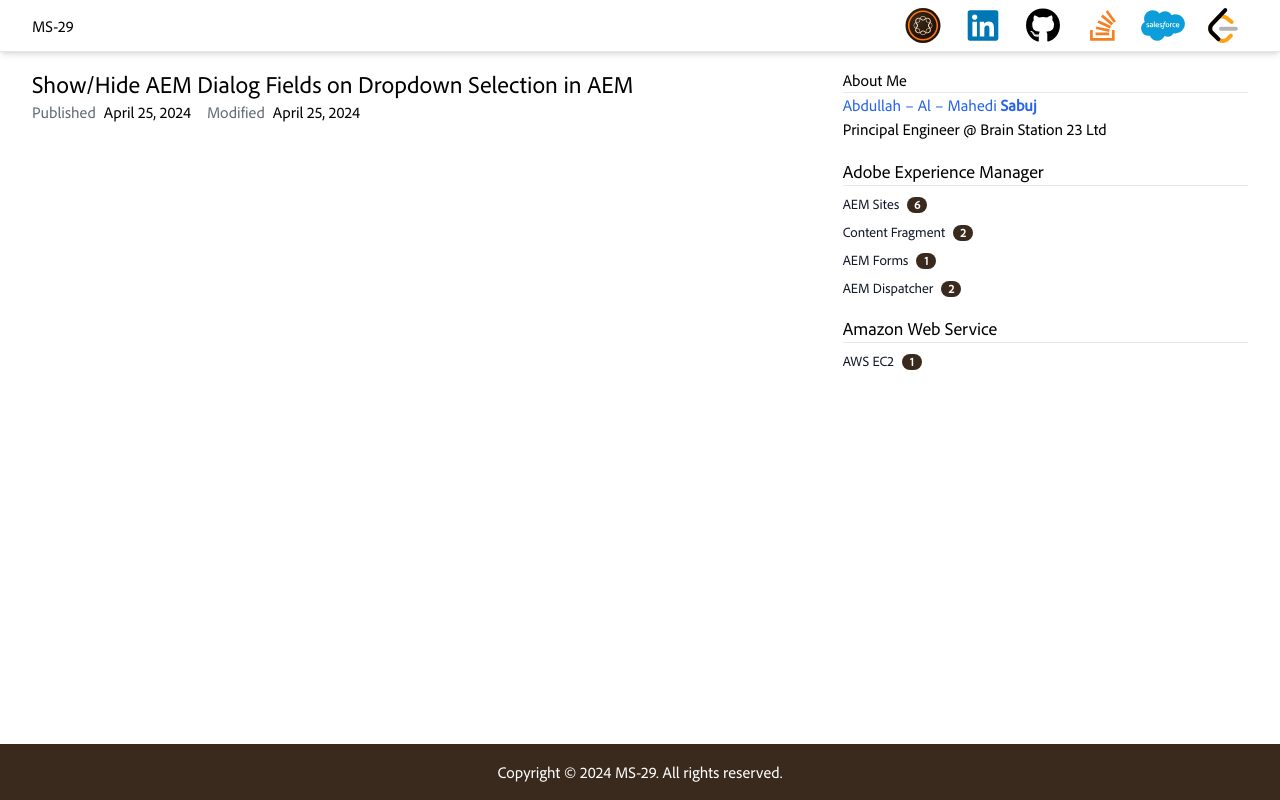
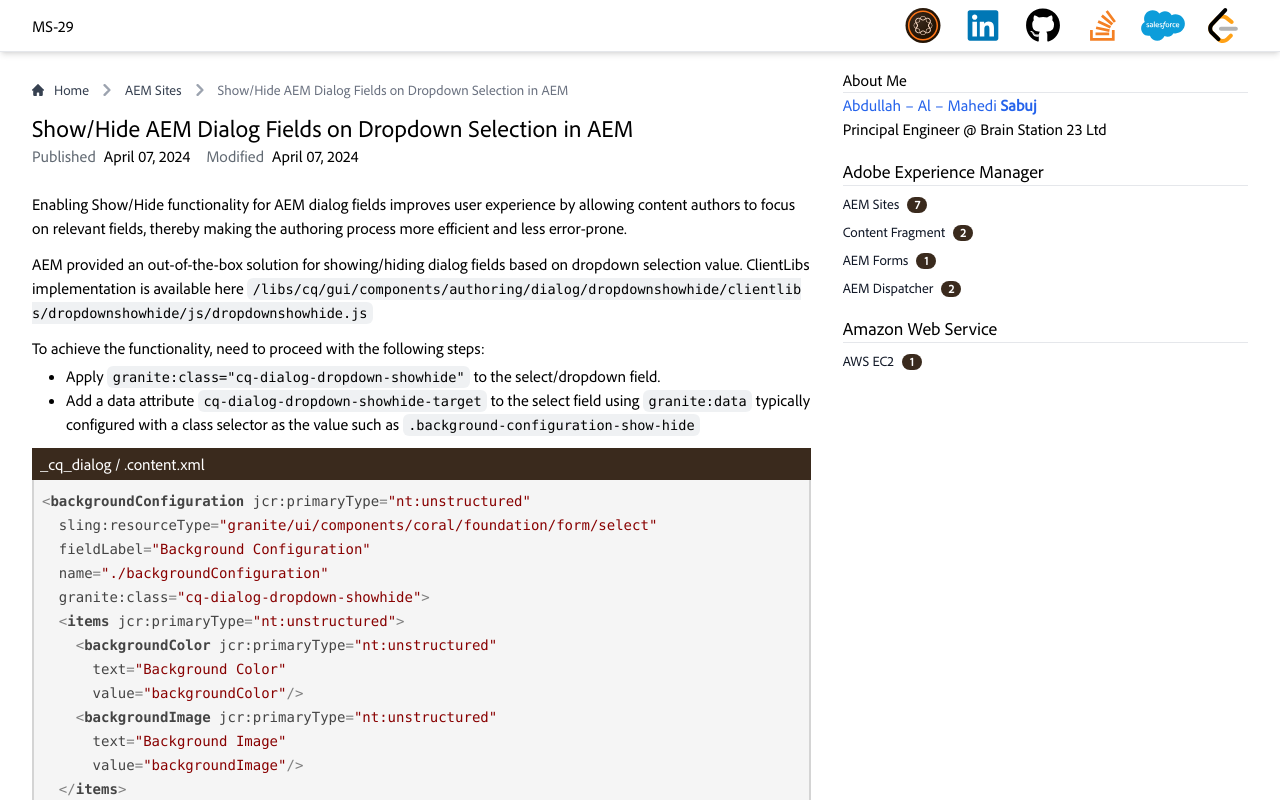
Before and after one commit to MahediSabuj/ms-29.com, a Next.js app: page /aem/sites/show-hide-aem-dialog-fields-on-dropdown-selection in a window 1280 px wide. Shown: the top 800 px of the page. Built offline with nearby package versions, Linux system fonts and the light colour scheme.

Commit message:
show/hide dialog fields

```diff
--- a/src/app/aem/content-fragment/content-fragments-vs-experience-fragments/page.tsx
+++ b/src/app/aem/content-fragment/content-fragments-vs-experience-fragments/page.tsx
@@ -51,7 +51,6 @@
           </div>
         </div>
       </article>
-
     </div>
   );
 }
--- a/src/app/aem/sites/show-hide-aem-dialog-fields-on-dropdown-selection/page.tsx
+++ b/src/app/aem/sites/show-hide-aem-dialog-fields-on-dropdown-selection/page.tsx
@@ -1,14 +1,84 @@
+import { Metadata } from "next";
+
+import { IBreadCrumb } from "@/types/breadcrumb";
+import BreadCrumb from "@/components/breadcrumb/breadcrumb";
 import Article from "@/components/article/article";
+import Highlight from "@/components/highlight/highlight";
 import { SHOW_HIDE_DIALOG_FIELDS_ON_DROPDOWN_SELECTION as ARTICLE } from "@/lib/data/article/aem/sites";
+
+export const metadata: Metadata = {
+  title: ARTICLE.title,
+  description: ARTICLE.description,
+  alternates: {
+    canonical: ARTICLE.url
+  }
+};
+
+const show_hide_dialog =
+`<backgroundConfiguration jcr:primaryType="nt:unstructured"
+  sling:resourceType="granite/ui/components/coral/foundation/form/select"
+  fieldLabel="Background Configuration"
+  name="./backgroundConfiguration"
+  granite:class="cq-dialog-dropdown-showhide">
+  <items jcr:primaryType="nt:unstructured">
+    <backgroundColor jcr:primaryType="nt:unstructured"
+      text="Background Color"
+      value="backgroundColor"/>
+    <backgroundImage jcr:primaryType="nt:unstructured"
+      text="Background Image"
+      value="backgroundImage"/>
+  </items>
+  <granite:data jcr:primaryType="nt:unstructured"
+    cq-dialog-dropdown-showhide-target=".background-configuration-show-hide"/>
+</backgroundConfiguration>
+<backgroundColorContainer jcr:primaryType="nt:unstructured"
+  sling:resourceType="granite/ui/components/coral/foundation/container"
+  granite:class="hide background-configuration-show-hide">
+  <items jcr:primaryType="nt:unstructured">
+    <colorCode jcr:primaryType="nt:unstructured"
+      sling:resourceType="granite/ui/components/coral/foundation/form/textfield"
+      fieldLabel="Color Code"
+      name="./colorCode"/>
+  </items>
+  <granite:data jcr:primaryType="nt:unstructured"
+    showhidetargetvalue="backgroundColor"/>
+</backgroundColorContainer>`;
+
+const breadcrumbs : IBreadCrumb = {
+  items: [{
+    title: "AEM Sites",
+    url: "/aem/sites"
+  }],
+  current: ARTICLE.title
+}
 
 export default function ShowHideDialogFields() {
   return (
     <div>
+      <BreadCrumb {...breadcrumbs}/>
       <article itemScope itemType="https://schema.org/Article">
         <Article
           title={ARTICLE.title}
           publishDate={ARTICLE.publishDate}
           modifiedDate={ARTICLE.modifiedDate}/>
+        <div>
+          <section className="pt-6 pb-3">
+            Enabling Show/Hide functionality for AEM dialog fields improves user experience by allowing content authors to
+            focus on relevant fields, thereby making the authoring process more efficient and less error-prone.
+          </section>
+          <section className="pb-3">
+            AEM provided an out-of-the-box solution for showing/hiding dialog fields based on dropdown selection value.
+            ClientLibs implementation is available here <code className="code-inline break-all">/libs/cq/gui/components/authoring/dialog/dropdownshowhide/clientlibs/dropdownshowhide/js/dropdownshowhide.js</code>
+          </section>
+          <section className="pb-2">
+            To achieve the functionality, need to proceed with the following steps:
+            <ul className="list-disc ml-6 pt-1 pl-2.5">
+              <li>Apply <code className="code-inline">granite:class=&quot;cq-dialog-dropdown-showhide&quot;</code> to the select/dropdown field.</li>
+              <li>Add a data attribute <code className="code-inline">cq-dialog-dropdown-showhide-target</code> to the select field using <code className="code-inline">granite:data</code> typically configured with a class selector as the value such as <code className="code-inline">.background-configuration-show-hide</code></li>
+            </ul>
+          </section>
+          <Highlight code={show_hide_dialog} language="xml" path="_cq_dialog / .content.xml"/>
+        </div>
       </article>
     </div>
   );
--- a/src/components/breadcrumb/breadcrumb.tsx
+++ b/src/components/breadcrumb/breadcrumb.tsx
@@ -19,7 +19,7 @@
             <li key={index}>
               <div className="flex items-center">
                 <svg className="block w-3 h-3 mx-1 text-gray-400 " aria-hidden="true" xmlns="http://www.w3.org/2000/svg" fill="none" viewBox="0 0 6 10">
-                  <path stroke="currentColor" stroke-linecap="round" stroke-linejoin="round" stroke-width="2" d="m1 9 4-4-4-4"/>
+                  <path stroke="currentColor" strokeLinecap="round" strokeLinejoin="round" strokeWidth="2" d="m1 9 4-4-4-4"/>
                 </svg>
                 <Link href={breadcrumb.url} className="ms-1 text-sm font-medium text-gray-700 hover:text-blue-600 md:ms-2">
                   {breadcrumb.title}
@@ -32,7 +32,7 @@
           <li aria-current="page">
             <div className="flex items-center">
               <svg className="w-3 h-3 mx-1 text-gray-400" aria-hidden="true" xmlns="http://www.w3.org/2000/svg" fill="none" viewBox="0 0 6 10">
-                <path stroke="currentColor" stroke-linecap="round" stroke-linejoin="round" stroke-width="2" d="m1 9 4-4-4-4"/>
+                <path stroke="currentColor" strokeLinecap="round" strokeLinejoin="round" strokeWidth="2" d="m1 9 4-4-4-4"/>
               </svg>
               <span className="ms-1 text-sm font-medium text-gray-500 md:ms-2">{current}</span>
             </div>
--- a/src/lib/data/article/aem/sites.ts
+++ b/src/lib/data/article/aem/sites.ts
@@ -223,11 +223,12 @@
 export const SHOW_HIDE_DIALOG_FIELDS_ON_DROPDOWN_SELECTION : IArticleItem = {
   title: "Show/Hide AEM Dialog Fields on Dropdown Selection in AEM",
   url: "/aem/sites/show-hide-aem-dialog-fields-on-dropdown-selection",
-  publishDate: "April 25, 2024",
-  modifiedDate: "April 25, 2024",
-  description: ``,
+  publishDate: "April 07, 2024",
+  modifiedDate: "April 07, 2024",
+  description: `Enabling Show/Hide functionality for AEM dialog fields improves user experience by allowing content authors to
+    focus on relevant fields, thereby making the authoring process more efficient and less error-prone.`,
   topics: [ TOPICS.AEM_SITES ],
-  active: false
+  active: true
 }
 
 export const SETTING_UP_ERROR_PAGES_IN_AEM : IArticleItem = {
```
Also changed, not shown: src/app/aem/sites/web-optimized-image-delivery-for-custom-component/page.tsx (line endings or trailing spaces).
